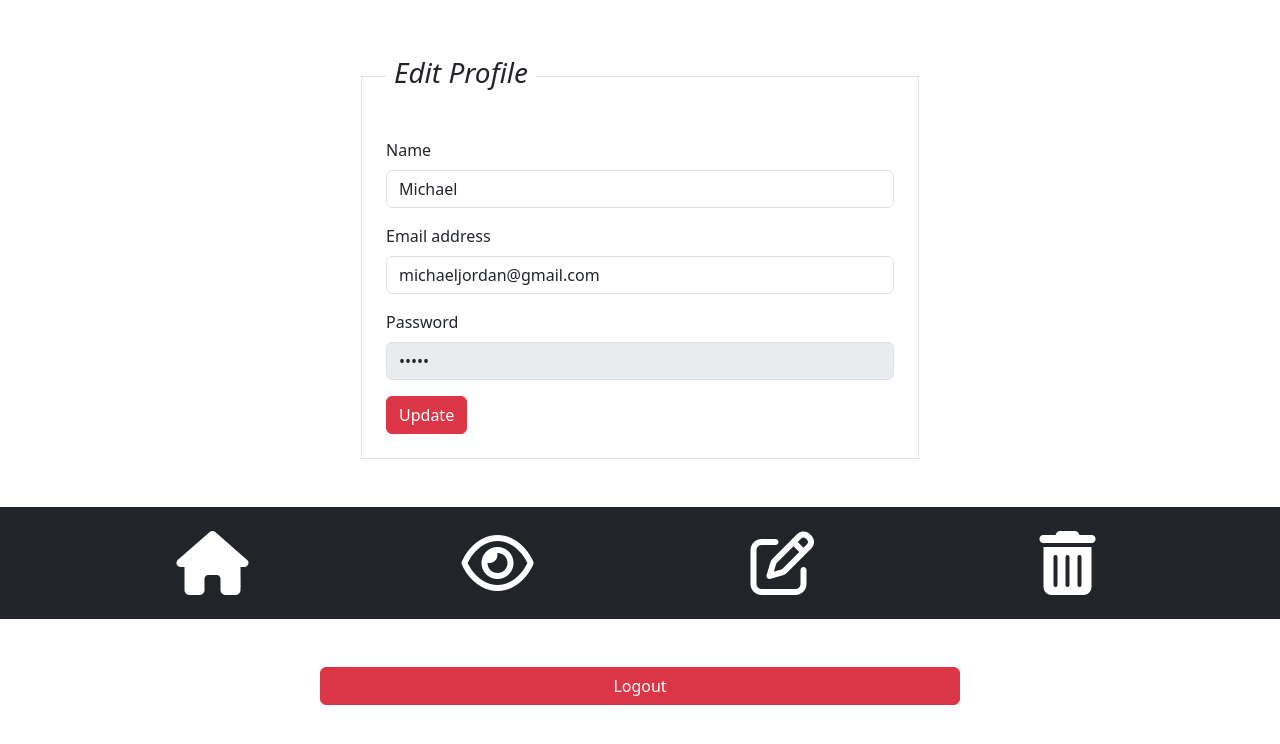
After one commit to Dnurudeen/TechQuest-Backend_Classes, a PHP site: page /edit-profile.php in a window 1280 px wide. The commit adds this page. Shown: the top 744 px of the page. Run offline with PHP 8.4, Linux system fonts and the light colour scheme; the visitor is signed in with stand-in values (Sample User, id 1); data comes from the database, SQL or seed files in the repository; some libraries are stand-ins or nearby versions.

Commit message:
12 April 2024

```diff
--- /dev/null
+++ b/edit-profile.php
@@ -0,0 +1,64 @@
+<?php
+    session_start();
+    include('connectdb.php');
+?>
+
+<head>
+    <?php require_once('layout.php') ?>
+    <style>
+
+    </style>
+</head>
+
+<?php
+    if(isset($_POST['update'])){
+        $fname = $_POST['fname'];
+        $email = $_POST['email'];
+
+        $userid = $_SESSION['id'];
+        $update_info = mysqli_query($connectdb, "UPDATE `registration` SET `name`='$fname',`email`='$email' WHERE id='$userid'");
+
+        if($update_info == true){
+            echo "<script>window.alert('User Info Successfully Updated!')</script>";
+            header("refresh:0 url=dashboard.php");
+        }else{
+            echo "<script>window.alert('Something went wrong, pls try again!')</script>";
+            // header("location: update.php");
+        }
+    }
+?>
+
+<div class="container my-5">
+    <?php
+        $userid = $_SESSION['id'];
+        $get_info = mysqli_query($connectdb, "SELECT * FROM `registration` WHERE id='$userid'");
+        $fetch_info = mysqli_fetch_array($get_info);
+    ?>
+
+        <form method="post" action="" class="mt-auto me-auto ms-auto w-50">
+            <fieldset class="border p-4">
+                <legend class="float-none w-auto p-2"><h3><i>Edit Profile</i></h3></legend>
+                <div class="mb-3">
+                    <label class="form-label">Name</label>
+                    <input type="text" value="<?php echo $fetch_info['name'] ?>" class="form-control" name="fname">
+                </div>
+                <div class="mb-3">
+                    <label class="form-label">Email address</label>
+                    <input type="email" value="<?php echo $fetch_info['email'] ?>" class="form-control" name="email">
+                </div>
+                <div class="mb-3">
+                    <label class="form-label">Password</label>
+                    <input type="password" disabled value="<?php echo $fetch_info['password'] ?>" class="form-control" name="password">
+                </div>
+                <button class="btn btn-danger" name="update">Update</button>
+            </fieldset>
+        </form>
+    </div>
+
+    <div>
+        <?php include('include/dash-nav.php') ?>
+    </div>
+
+    <div class="text-center my-5">
+        <a href="logout.php" class="btn btn-danger w-50">Logout</a>
+    </div>
--- /dev/null
+++ b/include/dash-nav.php
@@ -0,0 +1,38 @@
+<head>
+    <?php require_once('layout.php') ?>
+    <style>
+        .dash-nav i{
+            color: #fff;
+        }
+        .dash-nav i:hover{
+            color: gray;
+        }
+    </style>
+</head>
+
+<div class="container-fluid bg-dark p-4 text-center dash-nav">
+    <div class="container">
+        <div class="row">
+            <div class="col-3">
+                <a href="dashboard.php">
+                    <i class="fa fa-home display-3"></i>
+                </a>
+            </div>
+            <div class="col-3">
+                <a href="view-profile.php">
+                    <i class="fa fa-eye display-3"></i>
+                </a>
+            </div>
+            <div class="col-3">
+                <a href="edit-profile.php">
+                    <i class="fa fa-edit display-3"></i>
+                </a>
+            </div>
+            <div class="col-3">
+                <a href="#">
+                    <i class="fa fa-trash display-3"></i>
+                </a>
+            </div>
+        </div>
+    </div>
+</div>
--- a/layout.php
+++ b/layout.php
@@ -1,3 +1,3 @@
 <!-- bootstrap -->
     <link href="https://cdn.jsdelivr.net/npm/bootstrap@5.3.3/dist/css/bootstrap.min.css" rel="stylesheet">
-<link rel="stylesheet" href="style">
+    <script src="https://kit.fontawesome.com/3df60fe6e2.js" crossorigin="anonymous"></script>
--- a/login.php
+++ b/login.php
@@ -43,6 +43,11 @@
             </div> -->
             <button type="submit" class="btn btn-primary" name="login">Login</button>
         </form>
+        <br>
+
+        <div class="w-50 mt-auto me-auto ms-auto">
+            <p>Don't have an account? <a href="registration.php">register</a></p>
+        </div>
     </div>
 </body>
 </html>
--- a/registration.php
+++ b/registration.php
@@ -25,6 +25,11 @@
             </div>
             <button class="btn btn-primary" name="register">Register</button>
         </form>
+        <br>
+
+        <div class="w-50 mt-auto me-auto ms-auto">
+            <p>Already have an account? <a href="login.php">login</a></p>
+        </div>
     </div>
 
     <script src="https://cdn.jsdelivr.net/npm/bootstrap@5.3.3/dist/js/bootstrap.bundle.min.js"></script>
```
Also changed, not shown: dashboard.php (+8 -0 lines), view-profile.php (added, +44 -0 lines), 2 other files.
